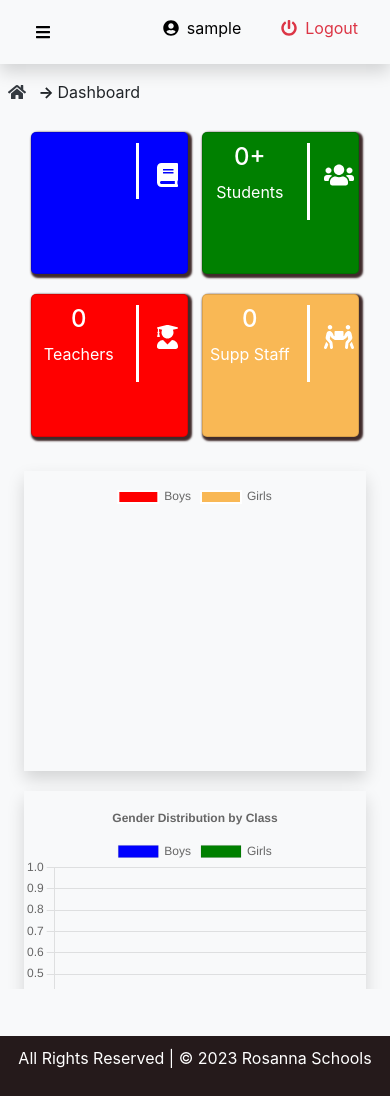
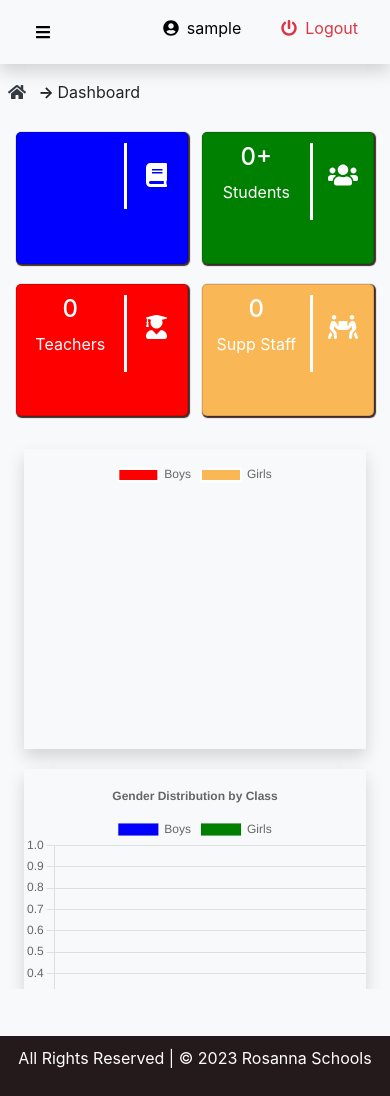
Before and after one commit to megateams/rosanna, a Django app: page /dashboard/ in a window 390 px wide. Run offline with Django 4.2, Linux system fonts and the light colour scheme; the visitor is signed in with stand-in values (Sample User, id 1); data that the repository does not hold is empty; some libraries are stand-ins or nearby versions.

Commit message:
worked on responsiveness edits for the login pages, admin dashboard and the table scrolls

```diff
--- a/frontend/static/css/style.css
+++ b/frontend/static/css/style.css
@@ -12,7 +12,7 @@
     width: 100%;
     position: relative;
     /* display: none; */
-    height: 90vh;
+    height: 100vh;
     overflow: hidden;
 
 }
@@ -123,9 +123,11 @@
 }
 .inner-content .table-section
 {
-    padding: 3px 15px;
+    /* padding: 3px 15px; */
     /* background-color: #fff; */
     border-radius: 10px;
+    /* display: none; */
+    padding: 0 -10px;
 }
 .table-section .table thead
 {
@@ -171,6 +173,9 @@
     padding-right: 50px;
     padding-top: 10px;
     color: #fff;
+    border-left: 3px solid #fff;
+    margin-top: -10px;
+    margin-bottom: 10px;
 
 }
 
@@ -180,17 +185,11 @@
     color: #fff;
     border-radius: 5px;
     /* display: none; */
-    box-shadow: 2px 2px 2px 2px rgb(64, 43, 43);
+    box-shadow: 1px 1px 1px 1px rgb(64, 43, 43);
 }
 
 .cards .card:hover{
     background-color: rgb(95,86,86);
-}
-
-.card .cbody
-{
-    border-right: 3px solid #fff;
-    margin-bottom: 10px;
 }
 
 .cards .session_card{
@@ -343,10 +342,11 @@
         display: grid;
         grid-template-columns: 1fr 1fr;
         /* display: none; */
+        margin: 0 -15px;
     }
 
     .cards .card{
-        height: 13vh;
+        height: 12vh;
         padding: 10px 5px;
         margin: 10px 7px;
     }
@@ -357,6 +357,8 @@
         justify-content: center;
         padding: 15px 5px;
         color: #fff;
+        margin: 0;
+        margin-left: -10px;
     }
 
     .current_date{
@@ -364,10 +366,22 @@
     }
 
     .table-section{
-        margin-left: -20px;
-        padding: 30px;
+        /* margin-left: -20px; */
+        /* padding: 30px; */
         width: 100%;
-        overflow-x: scroll;
+        /* overflow-x: scroll; */
+        /* background: #fff; */
+        padding-top: 20px;
+    }
+
+    .dataTables_filter{
+        /* display: none; */
+        margin-right: -150px;
+    }
+
+    .dataTables_length{
+        margin-left: -250px;
+        margin-bottom: -43px;
     }
 
 
--- a/frontend/static/js/scripts.js
+++ b/frontend/static/js/scripts.js
@@ -3,14 +3,14 @@
 // $(document).ready(function() {
     new DataTable("#table", {
         // responsive: true,
-        // scrollX: true,
+        scrollX: true,
         "aLengthMenu" : [[10,25,-1],[10,25,'All']],
         "iDisplayLength": 10,
 
     });
     new DataTable("#table1", {
         // responsive: true,
-        // scrollX: true,
+        scrollX: true,
         "aLengthMenu" : [[3,5,10,25,-1],[3,5,10,25,'All']],
         "iDisplayLength": 3,
 
--- a/frontend/templates/frontend/dashboard.html
+++ b/frontend/templates/frontend/dashboard.html
@@ -22,7 +22,7 @@
 
                     </div>
                     <div class="col-4 icon">
-                        <i class="fas fa-book    "></i>
+                        <i class="fas fa-book    icon_img"></i>
                     </div>
                 </div>
             </div>
@@ -31,7 +31,7 @@
 
         <div class="">
             <a href="/studentslist" style="text-decoration: none;">
-                <div class="card stud_card">
+                <div class="card stud_card animate__animated animate__rubberBand">
                     <div class="row">
                         <div class="col-8 cbody">
                             <h4>{{student_count}}+</h4>
@@ -48,7 +48,7 @@
 
         <div class="">
             <a href="/teacherlist" style="text-decoration: none;">
-                <div class="card trcard">
+                <div class="card trcard animate__animated animate__rubberBand">
                     <div class="row">
                         <div class="col-8 cbody" >
                             <h4>{{teacher_count}}</h4>
@@ -65,7 +65,7 @@
         <div class="">
             <a href="" style="text-decoration: none;">
             <a href="/support-staff-list" style="text-decoration: none;">
-                <div class="card staff-card ">
+                <div class="card staff-card animate__animated animate__rubberBand">
                     <div class="row ">
                         <div class="col-8 cbody">
                             <h4>{{support_staff_count}}</h4>
```
Also changed, not shown: frontend/static/css/login.css (+13 -1 lines).
